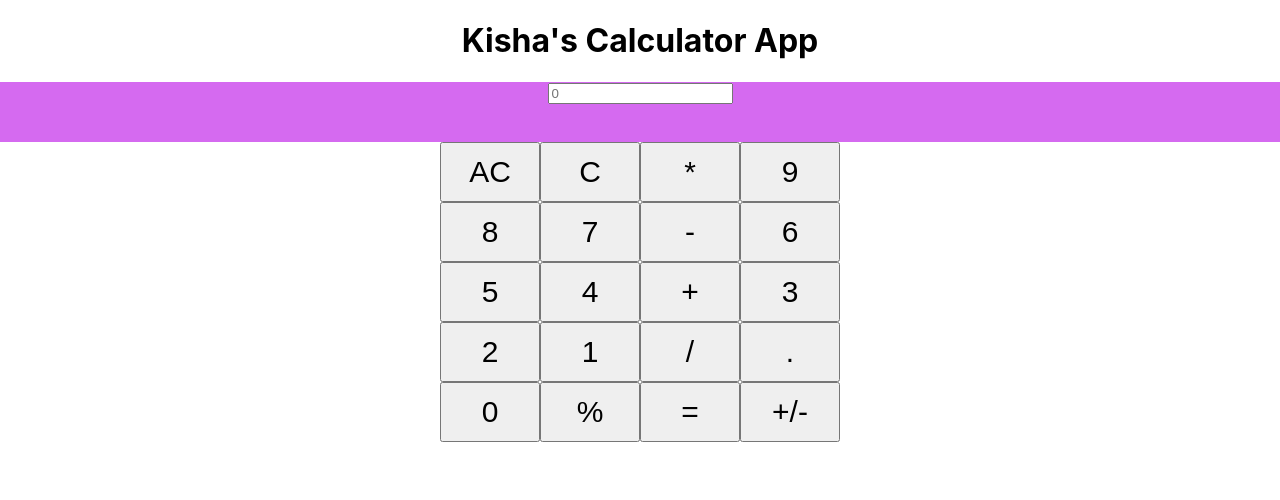
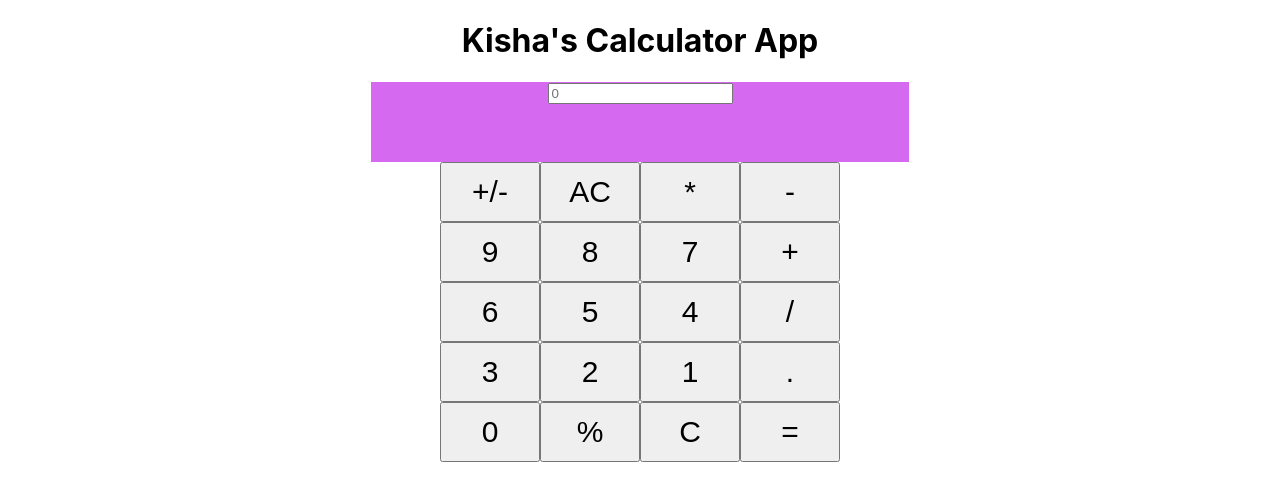
Before and after one commit to lakishaJohnson/react-calculator, a React (Create React App) app: page / in a window 1280 px wide. Shown: the top 500 px of the page. Built offline with nearby package versions, Linux system fonts and the light colour scheme.

Commit message:
Final cuts

```diff
--- a/src/App.css
+++ b/src/App.css
@@ -1,23 +1,21 @@
-
 .result {
-  height: 60px;
+  height: 80px;
   background-color: rgb(213, 106, 240);
-  width: 100%;
-
+  width: 42%;
+  margin: auto;
 }
 
-.result p {
-  font-size: 40px;
-  margin: 5px;
-
-}
+/* .app {
+  display: grid;
+  grid-template-columns: 1fr, 1fr, 1,fr;
+} */
 
 .keyboard {
   max-width: 400px;
   margin: auto;
 }
 
-button {
+.buttons {
   width: 25%;
   height: 60px;
   font-size: 30px;
--- a/src/App.js
+++ b/src/App.js
@@ -9,16 +9,16 @@ class App extends React.Component {
     super(props);
     this.state = {
       result: "",
-      // x: "0",
-      // y: "0",
       operation: "",
     };
   }
 
   buttonClicked = (button) => {
+    // console.log(button)
     if (button === "=") {
       this.calculate();
-    } else if (button === "C") {
+    } else
+    if (button === "C") {
       this.backspace();
     } else if (button === "AC") {
       this.reset();
@@ -32,11 +32,16 @@ class App extends React.Component {
         operation: "-",
         result: this.state.result + button,
       });
-      // // else if (button === "+/-") {
-      // //   let result = this.state.result.split()
-      // //   lastInput = result[result.length -1]
-      // //   if(lastInput === parseInt())
-      // // }
+    } else if (button === "*") {
+      this.setState({
+        operation: "*",
+        result: this.state.result + button,
+      });
+    } else if (button === "/") {
+      this.setState({
+        operation: "/",
+        result: this.state.result + button,
+      });
     } else {
       this.setState({
         result: this.state.result + button,
@@ -49,34 +54,43 @@ class App extends React.Component {
     console.log(arr);
     const [x, y] = arr;
     const { operation } = this.state;
-    // console.log("x: " + x, "y: " + y);
 
     if (operation === "+") {
       let value = Number(x) + Number(y);
       this.setState({
-        result: value,
+        result: value.toString(),
       });
     } else if (operation === "-") {
       const arr = this.state.result.split("-");
       const [x, y] = arr;
       let value = Number(x) - Number(y);
       this.setState({
-        result: Number(value),
+        result: value.toString(),
       });
     } else if (operation === "*") {
       const arr = this.state.result.split("*");
       const [x, y] = arr;
       let value = Number(x) * Number(y);
       this.setState({
-        result: Number(value),
+        result: value.toString(),
       });
     } else if (operation === "/") {
       let value = Number(x) / Number(y);
       this.setState({
-        result: Number(value),
+        result: value.toString(),
       });
+      // this.reset()
+    // } else if (operation === "%") {
+    //   let value = Number(x) + Number(y)
+    //   let percent = value / 100;
+    //   this.setState({
+    //     result: percent,
+    //   });
     } else {
-      return null;
+      this.setState({
+        result: "",
+        operation: ""
+      });
     }
   };
 
@@ -89,6 +103,7 @@ class App extends React.Component {
   reset = () => {
     this.setState({
       result: "",
+      operation: ""
     });
   };
 
--- a/src/components/CalculatorKeys.js
+++ b/src/components/CalculatorKeys.js
@@ -1,29 +1,30 @@
 import React from "react";
 
 const keys = [
+  { id: "invert", keyType: "operator", value: "+/-" },
   { id: "allClear", keyType: "function", value: "AC" },
-  { id: "clear", keyType: "function", value: "C" },
   { id: "multiply", keyType: "operator", value: "*" },
+  { id: "minus", keyType: "operator", value: "-" },
   { id: "9", keyType: "number", value: "9" },
   { id: "8", keyType: "number", value: "8" },
   { id: "7", keyType: "number", value: "7" },
-  { id: "minus", keyType: "operator", value: "-" },
+  { id: "add", keyType: "operator", value: "+" },,
   { id: "6", keyType: "number", value: "6" },
   { id: "5", keyType: "number", value: "5" },
   { id: "4", keyType: "number", value: "4" },
-  { id: "add", keyType: "operator", value: "+" },
+  { id: "divide", keyType: "operator", value: "/" },
   { id: "3", keyType: "number", value: "3" },
   { id: "2", keyType: "number", value: "2" },
   { id: "1", keyType: "number", value: "1" },
-  { id: "divide", keyType: "operator", value: "/" },
   { id: "dot", keyType: "number", value: "." },
   { id: "0", keyType: "number", value: "0" },
   { id: "%", keyType: "number", value: "%" },
+  { id: "clear", keyType: "function", value: "C" },
   { id: "total", keyType: "function", value: "=" },
-  { id: "invert", keyType: "operator", value: "+/-" },
 ];
 
 class CalculatorKeys extends React.Component {
+
   render() {
     return (
       <div className="keyboard">
```
